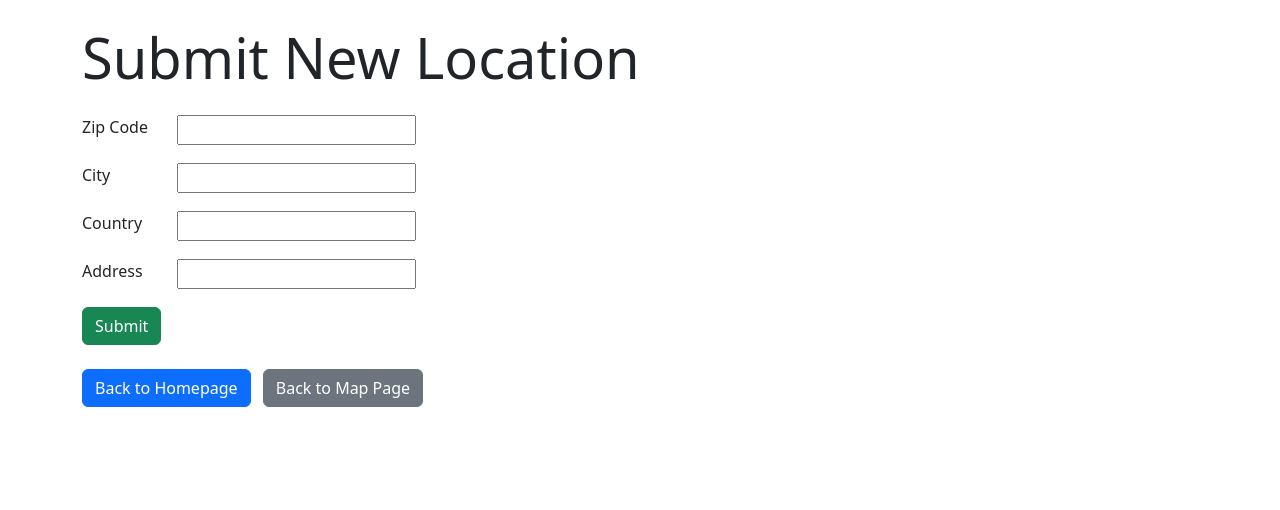
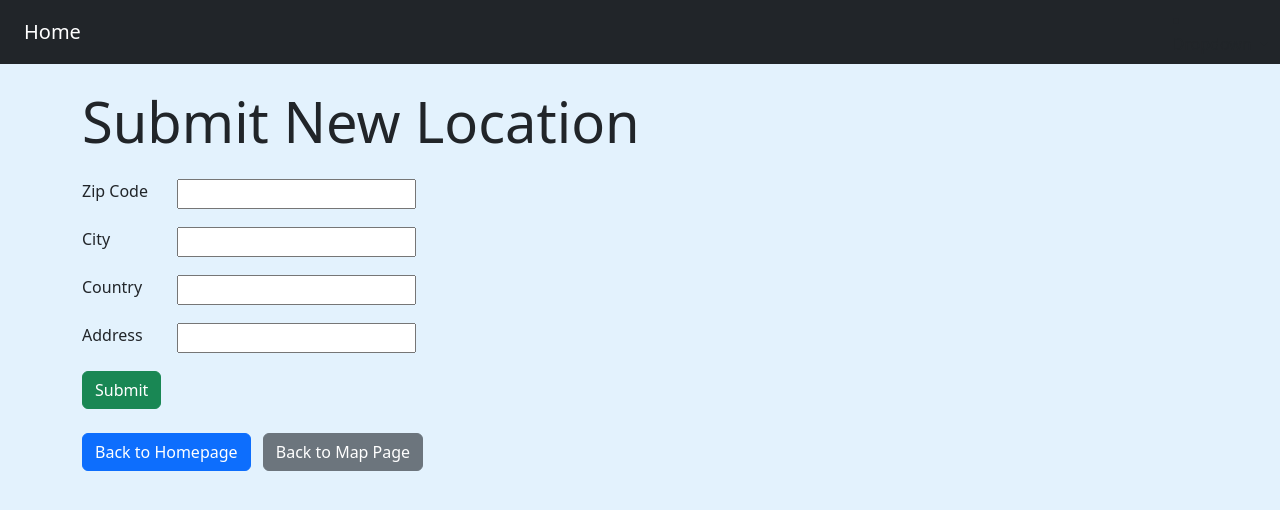
Before and after one commit to AlanSameth/AdvSDEScavengerHunt, a Django app: page /inputlocation/ in a window 1280 px wide. Shown: the top 510 px of the page. Run offline with Django 4.2, Linux system fonts and the light colour scheme; the visitor is signed in with stand-in values (Sample User, id 1); some libraries are stand-ins or nearby versions.

Commit message:
added navbar and background color

```diff
--- a/user/templates/user/new_location.html
+++ b/user/templates/user/new_location.html
@@ -4,10 +4,50 @@
     <meta charset="UTF-8">
     <title>Title</title>
 </head>
-<body>
+<body style="background-color: #e3f2fd">
     {% load bootstrap5 %}
     {% bootstrap_css %}
     {% bootstrap_javascript %}
+    <nav
+      class="navbar navbar-expand-lg navbar-dark bg-dark"
+      style="background-color: #e3f2fd"
+    >
+      <div class="container-fluid">
+      <button
+        class="navbar-toggler"
+        type="button"
+        data-bs-toggle="collapse"
+        data-bs-target="#navbarNavDropdown"
+        aria-controls="navbarNavDropdown"
+        aria-expanded="false"
+        aria-label="Toggle navigation"
+      >
+        <span class="navbar-toggler-icon"></span>
+      </button>
+      <div class="container-fluid">
+        <a class="navbar-brand" href="#">Home</a>
+      </div>
+      <li class="nav-item dropdown">
+        <a
+          class="nav-link dropdown-toggle"
+          href="#"
+          role="button"
+          data-bs-toggle="dropdown"
+          aria-expanded="false"
+        >
+          Dropdown
+        </a>
+        <ul class="dropdown-menu">
+          <li><a class="dropdown-item" href="#">Home Page</li>
+          <li>
+            <a class="dropdown-item" href="#"
+              >Another Page</a
+            >
+          </li>
+        </ul>
+      </li>
+    </div>
+    </nav>
     <div class="container mt-4">
         <h2 class="mb-4 display-4">Submit New Location</h2>
         <form action="{% url 'input_location' %}" method="post">
```
